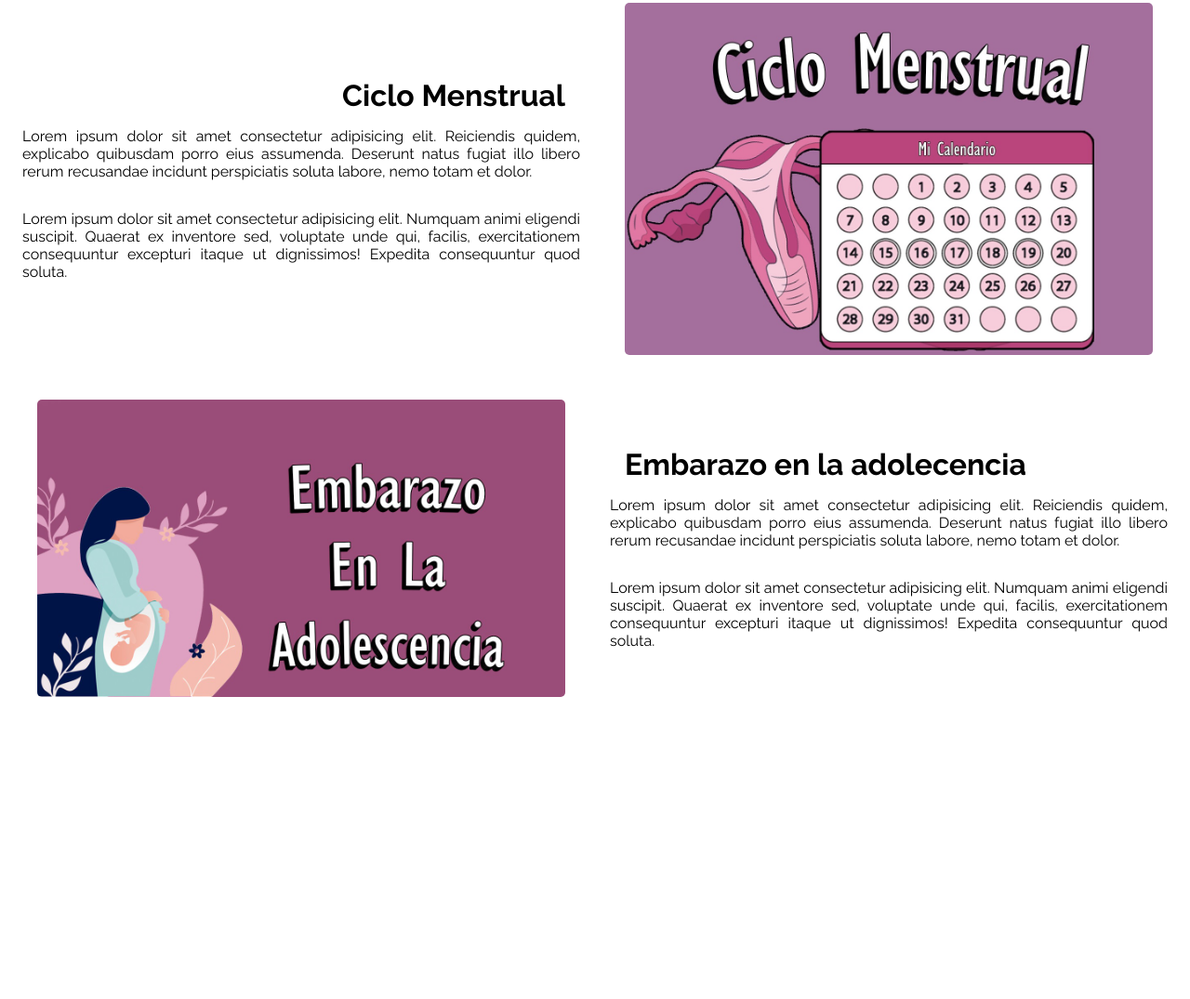
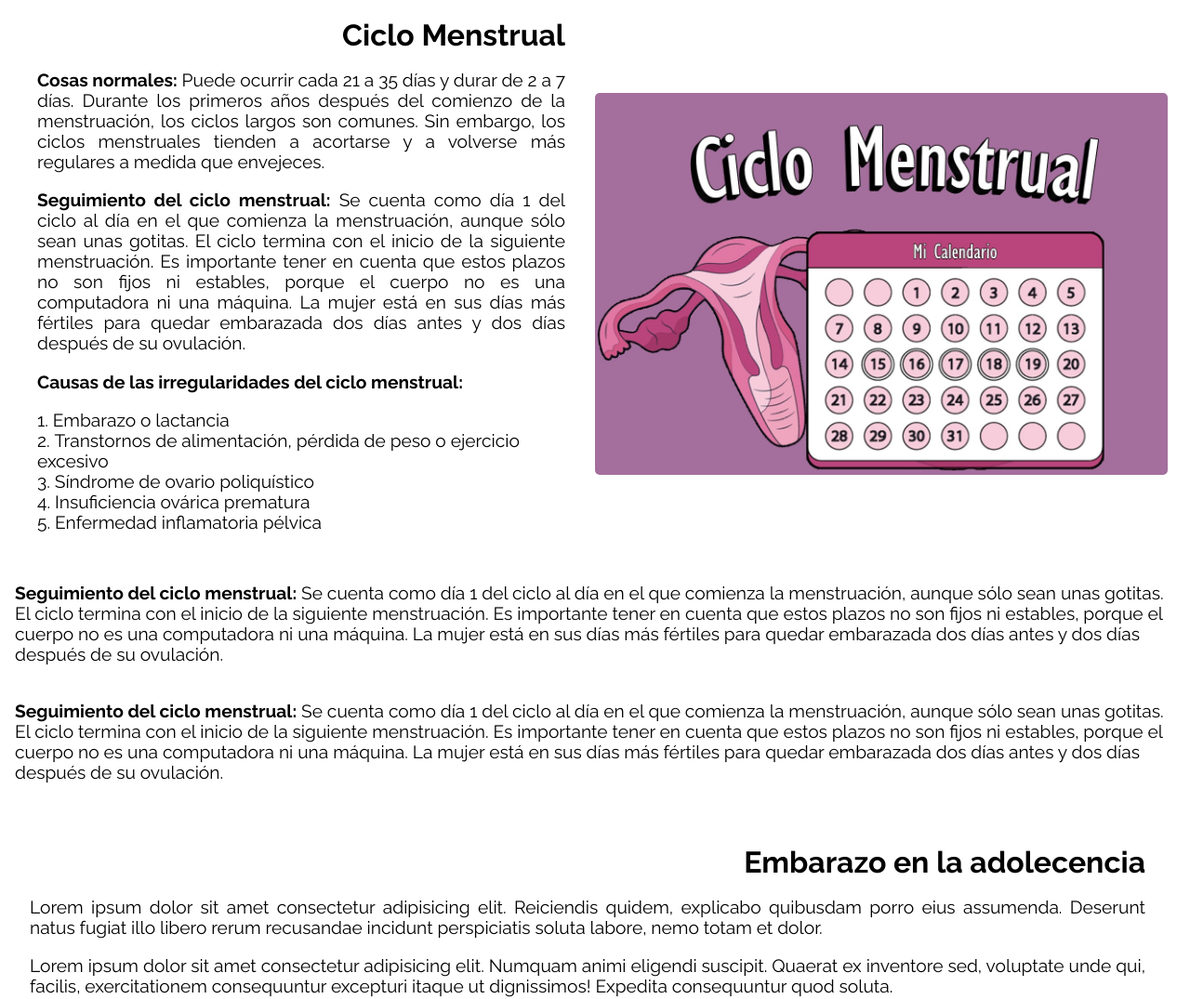
Before and after one commit to andr3ygy12/education, a plain HTML site: page index.html in a window 1280 px wide. Shown: the part 891-1966 px from the top of the page at 93% size. Before the commit the page ends 1649 px from the top, so only its background shows below. Drawn offline with nearby package versions, Linux system fonts and the light colour scheme.

Commit message:
new design

```diff
--- a/index.html
+++ b/index.html
@@ -1,5 +1,6 @@
 <!DOCTYPE html>
 <html lang="es">
+
 <head>
     <meta charset="UTF-8">
     <meta name="viewport" content="width=device-width, initial-scale=1.0">
@@ -11,6 +12,7 @@
 
     <link rel="stylesheet" href="style.css">
 </head>
+
 <body>
     <!-- <i class="bi bi-arrow-up-circle "></i> -->
     <a href="index.html#">
@@ -38,16 +40,56 @@
 
         <section class="first-section sections" id="menstrual">
 
-
             <article class="text-main text-main-right">
                 <h2 class="title-text">Ciclo Menstrual</h2>
-                <p>Lorem ipsum dolor sit amet consectetur adipisicing elit. Reiciendis quidem, explicabo quibusdam porro eius assumenda. Deserunt natus fugiat illo libero rerum recusandae incidunt perspiciatis soluta labore, nemo totam et dolor.</p>
-                <p>Lorem ipsum dolor sit amet consectetur adipisicing elit. Numquam animi eligendi suscipit. Quaerat ex inventore sed, voluptate unde qui, facilis, exercitationem consequuntur excepturi itaque ut dignissimos! Expedita consequuntur quod soluta.</p>
+
+                <p>
+                    <span class="bold-span">Cosas normales:</span>
+                    Puede ocurrir cada 21 a 35 días y durar de 2 a 7 días. Durante los primeros años después del
+                    comienzo de la menstruación, los ciclos largos son comunes. Sin embargo, los ciclos menstruales
+                    tienden a acortarse y a volverse más regulares a medida que envejeces.
+                </p>
+                <p>
+                    <span class="bold-span">Seguimiento del ciclo menstrual:</span>
+                    Se cuenta como día 1 del ciclo al día en el que comienza la menstruación, aunque sólo sean unas gotitas. El ciclo termina con el inicio de la siguiente menstruación. Es importante tener en cuenta que estos plazos no son fijos ni estables, porque el cuerpo no es una computadora ni una máquina. La mujer está en sus días más fértiles para quedar embarazada dos días antes y dos días después de su ovulación.
+                </p>
+
+                <p>
+                    <span class="bold-span">Causas de las irregularidades del ciclo menstrual:</span>
+                    <ol>
+                        <li>Embarazo o lactancia</li>
+                        <li>Transtornos de alimentación, pérdida de peso o ejercicio excesivo</li>
+                        <li>Síndrome de ovario poliquístico</li>
+                        <li>Insuficiencia ovárica prematura</li>
+                        <li>Enfermedad inflamatoria pélvica</li>
+                    </ol>
+                </p>
+
             </article>
+
             <article class="img-main">
                 <img src="./assets/images/uno.jpeg" alt="">
             </article>
+
+
         </section>
+
+
+        <section class="second-section second-section-1 sections">
+
+            <p>
+                    <span class="bold-span">Seguimiento del ciclo menstrual:</span>
+                    Se cuenta como día 1 del ciclo al día en el que comienza la menstruación, aunque sólo sean unas gotitas. El ciclo termina con el inicio de la siguiente menstruación. Es importante tener en cuenta que estos plazos no son fijos ni estables, porque el cuerpo no es una computadora ni una máquina. La mujer está en sus días más fértiles para quedar embarazada dos días antes y dos días después de su ovulación.
+            </p>
+
+            <p>
+                    <span class="bold-span">Seguimiento del ciclo menstrual:</span>
+                    Se cuenta como día 1 del ciclo al día en el que comienza la menstruación, aunque sólo sean unas gotitas. El ciclo termina con el inicio de la siguiente menstruación. Es importante tener en cuenta que estos plazos no son fijos ni estables, porque el cuerpo no es una computadora ni una máquina. La mujer está en sus días más fértiles para quedar embarazada dos días antes y dos días después de su ovulación.
+            </p>
+
+    </section>
+
+
 
 
         <section class="second-section sections" id="embarazo">
@@ -55,8 +97,12 @@
 
             <article class="text-main text-main-left">
                 <h2 class="title-text">Embarazo en la adolecencia</h2>
-                <p>Lorem ipsum dolor sit amet consectetur adipisicing elit. Reiciendis quidem, explicabo quibusdam porro eius assumenda. Deserunt natus fugiat illo libero rerum recusandae incidunt perspiciatis soluta labore, nemo totam et dolor.</p>
-                <p>Lorem ipsum dolor sit amet consectetur adipisicing elit. Numquam animi eligendi suscipit. Quaerat ex inventore sed, voluptate unde qui, facilis, exercitationem consequuntur excepturi itaque ut dignissimos! Expedita consequuntur quod soluta.</p>
+                <p>Lorem ipsum dolor sit amet consectetur adipisicing elit. Reiciendis quidem, explicabo quibusdam porro
+                    eius assumenda. Deserunt natus fugiat illo libero rerum recusandae incidunt perspiciatis soluta
+                    labore, nemo totam et dolor.</p>
+                <p>Lorem ipsum dolor sit amet consectetur adipisicing elit. Numquam animi eligendi suscipit. Quaerat ex
+                    inventore sed, voluptate unde qui, facilis, exercitationem consequuntur excepturi itaque ut
+                    dignissimos! Expedita consequuntur quod soluta.</p>
             </article>
             <article class="img-main img-main-2">
                 <img src="./assets/images/dos.jpeg" alt="">
@@ -73,4 +119,5 @@
     </footer> -->
 
 </body>
+
 </html>
--- a/style.css
+++ b/style.css
@@ -76,19 +76,21 @@ h1 {
   text-align: center;
 }
 
+
 .first-section,
 .second-section{
+  display: flex;
+  flex-flow: column nowrap;
   padding: 0.5rem;
 }
 
 .second-section{
   padding-bottom: 0;
 }
-.first-section h2,
-.second-section h2{
+.title-text{
   font-size: 2rem;
   text-align: center;
-  margin: 1rem 1rem 0;
+  margin: 0;
 }
 
 .sections img {
@@ -106,6 +108,22 @@ h1 {
   font-size: 2rem;
 }
 
+.bold-span{
+  font-weight: bold;
+}
+
+.text-main p{
+  margin-right: auto;
+
+}
+
+.text-main ol{
+  margin-right: auto;
+  text-align: left;
+  margin-top: 0;
+  padding: 0;
+  list-style-position: inside;
+}
 @media screen and (min-width: 1020px) {
   .icon-up{
     font-size: 3rem;
@@ -125,7 +143,7 @@ h1 {
   }
 
   .sections{
-    margin-top: 2rem;
+    margin-top: 1rem;
     display: flex;
     flex-flow: column nowrap;
     justify-content: center;
@@ -137,41 +155,53 @@ h1 {
     display: flex;
     flex-flow: row nowrap;
     width: 100%;
-    /* margin-left: auto;
-    margin-right: auto; */
-    justify-content: space-between;
-    padding: .5rem;
+    padding: 1.5rem;
+    padding-bottom: 0;
+    font-size: 1.2rem;
 
   }
 
   .img-main{
     display: flex;
     justify-content: center;
-    /* flex: 1 0 40%; */
+    flex: 0 0 50%;
   }
   .img-main img{
-    width: 90%;
-    height: 90%;
+    width:  100%;
+    height: 100%;
   }
 
   .second-section{
     display: flex;
-    flex-flow: row-reverse nowrap;
+    flex-flow: column nowrap;
     width: 100%;
     /* margin-left: auto;
     margin-right: auto; */
     justify-content: space-around;
-    padding: .5rem;
+    padding: 1rem;
+    margin-top: 0;
+    font-size: 1.2rem;
+  }
+
+  .second-section-1{
+    padding-top: 0;
   }
 
   .text-main{
-    text-align: center;
-    flex: 0 0 50%;
     padding: 1rem;
+    margin-right: 1rem;
+    /* display: flex;
+    flex-flow: row nowrap; */
+
   }
 
   .text-main p{
     text-align: justify;
+  }
+
+
+  .title-text{
+    text-align: right;
   }
 
   .img-main-2{
@@ -179,17 +209,18 @@ h1 {
     flex-flow: row-reverse;
   }
 
-  .text-main-right,
+  /* .text-main-right,
   .text-main-left{
     display: flex;
     flex-flow: column nowrap;
     justify-content: center;
-  }
+  } */
   .text-main-right{
-    align-items: flex-end;
+    align-items: center;
   }
   .text-main-left{
-    align-items: flex-start;
+    align-items: center;
   }
 
+
 }
```
Lines whose indentation alone changed are shown as unchanged.
